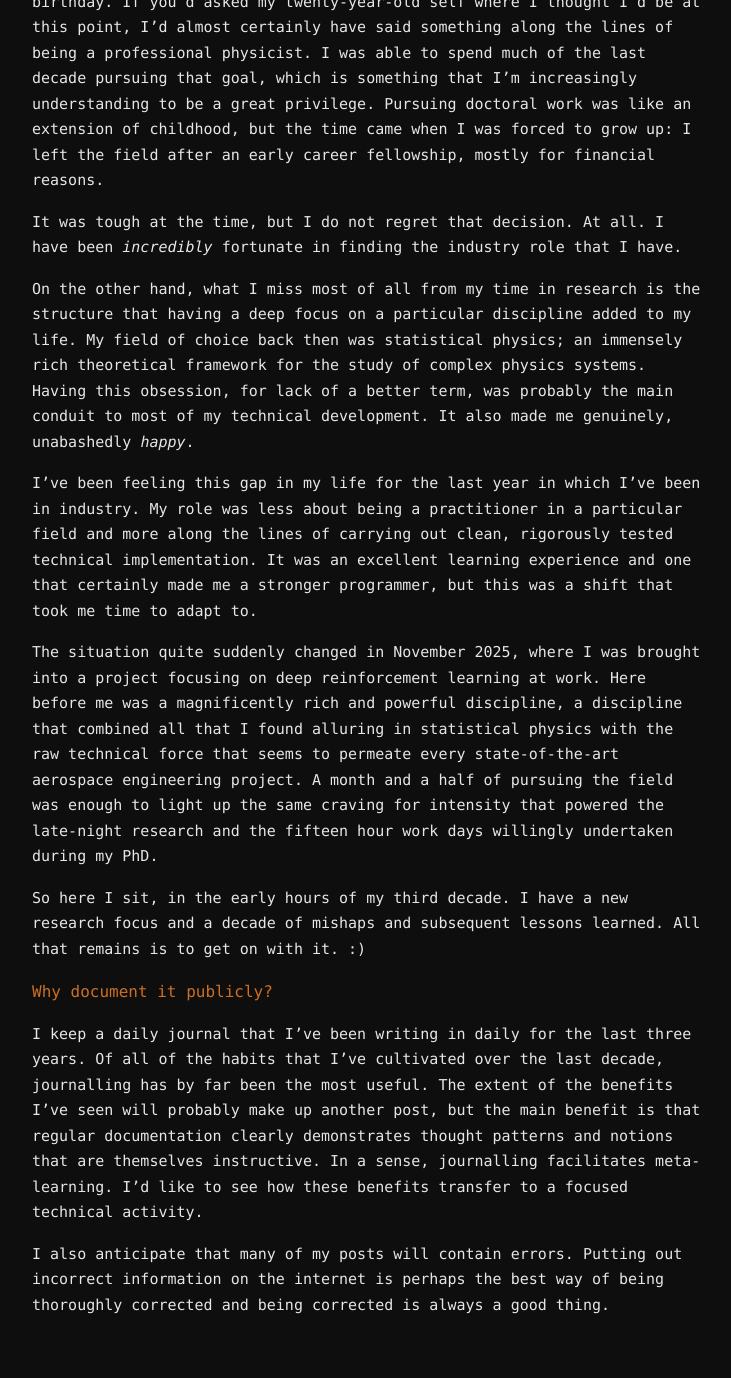
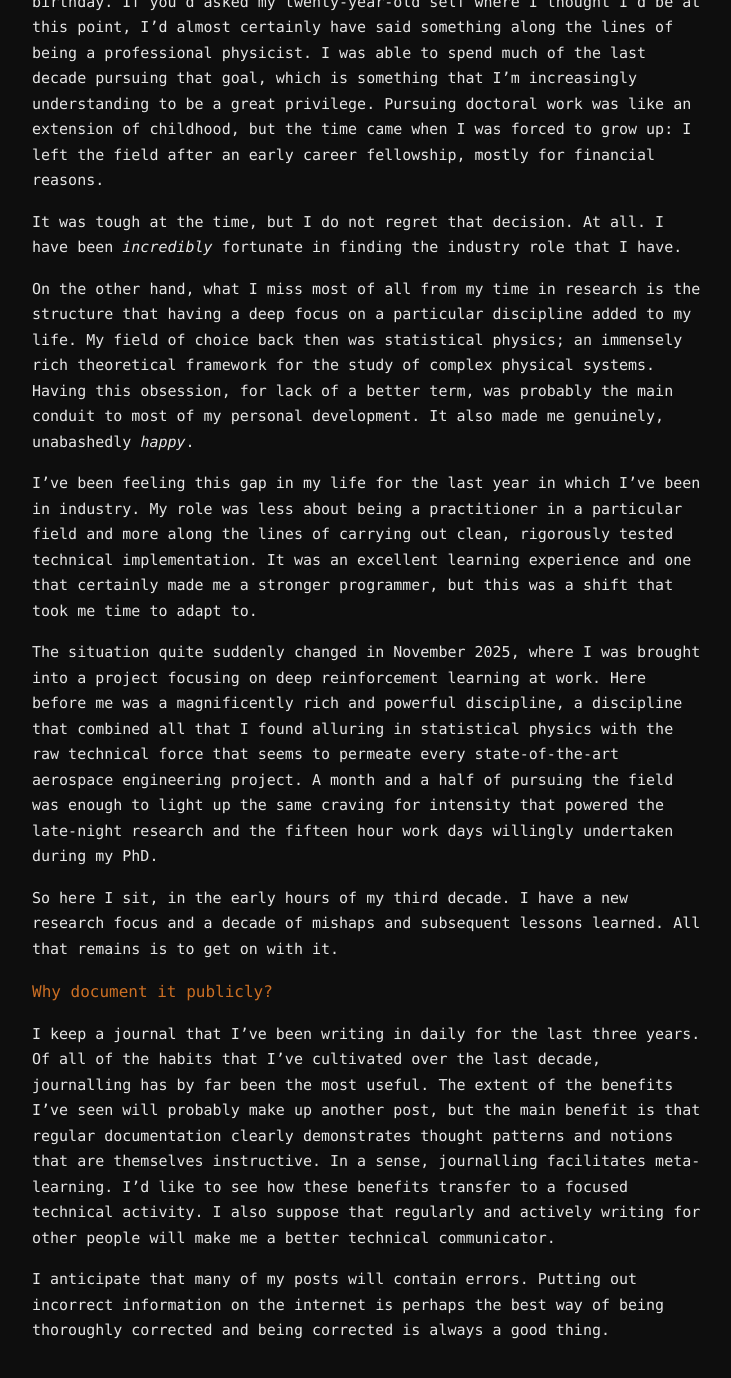
Before and after one commit to aravinthen/aravinthen.github.io, a Jekyll site: the page built from _posts/2025-12-31-mission_statement.md, in a window 1280 px wide and 1400 px high, scrolled down 904 px. Shown: the top 1378 px of the window, without its empty margins (272-1003 px from the left). Built offline with Jekyll 4.4.1, drawn with Linux system fonts in a browser that asks for light colours; our own code applies the rules of GitHub Pages for plain Markdown files.

Commit message:
grammar and spelling corrections
self-explanatory

```diff
--- a/_posts/2025-12-31-mission_statement.md
+++ b/_posts/2025-12-31-mission_statement.md
@@ -21,17 +21,17 @@ If you'd asked my twenty-year-old self where I thought I'd be at this point, I'd
 
 It was tough at the time, but I do not regret that decision. At all. I have been *incredibly* fortunate in finding the industry role that I have.
 
-On the other hand, what I miss most of all from my time in research is the structure that having a deep focus on a particular discipline added to my life. My field of choice back then was statistical physics; an immensely rich theoretical framework for the study of complex physics systems. Having this obsession, for lack of a better term, was probably the main conduit to most of my technical development. It also made me genuinely, unabashedly *happy*.
+On the other hand, what I miss most of all from my time in research is the structure that having a deep focus on a particular discipline added to my life. My field of choice back then was statistical physics; an immensely rich theoretical framework for the study of complex physical systems. Having this obsession, for lack of a better term, was probably the main conduit to most of my personal development. It also made me genuinely, unabashedly *happy*.
 
 I've been feeling this gap in my life for the last year in which I've been in industry. My role was less about being a practitioner in a particular field and more along the lines of carrying out clean, rigorously tested technical implementation. It was an excellent learning experience and one that certainly made me a stronger programmer, but this was a shift that took me time to adapt to.
 
 The situation quite suddenly changed in November 2025, where I was brought into a project focusing on deep reinforcement learning at work. Here before me was a magnificently rich and powerful discipline, a discipline that combined all that I found alluring in statistical physics with the raw technical force that seems to permeate every state-of-the-art aerospace engineering project. A month and a half of pursuing the field was enough to light up the same craving for intensity that powered the late-night research and the fifteen hour work days willingly undertaken during my PhD.
 
-So here I sit, in the early hours of my third decade. I have a new research focus and a decade of mishaps and subsequent lessons learned. All that remains is to get on with it. :)
+So here I sit, in the early hours of my third decade. I have a new research focus and a decade of mishaps and subsequent lessons learned. All that remains is to get on with it.
 
 ### Why document it publicly?
-I keep a daily journal that I've been writing in daily for the last three years. Of all of the habits that I've cultivated over the last decade, journalling has by far been the most useful.
-The extent of the benefits I've seen will probably make up another post, but the main benefit is that regular documentation clearly demonstrates thought patterns and notions that are themselves instructive.
-In a sense, journalling facilitates meta-learning. I'd like to see how these benefits transfer to a focused technical activity.
+I keep a journal that I've been writing in daily for the last three years. Of all of the habits that I've cultivated over the last decade, journalling has by far been the most useful.
+The extent of the benefits I've seen will probably make up another post, but the main benefit is that regular documentation clearly demonstrates thought patterns and notions that are themselves instructive. In a sense, journalling facilitates meta-learning.
+I'd like to see how these benefits transfer to a focused technical activity. I also suppose that regularly and actively writing for other people will make me a better technical communicator.
 
-I also anticipate that many of my posts will contain errors. Putting out incorrect information on the internet is perhaps the best way of being thoroughly corrected and being corrected is always a good thing.
+I anticipate that many of my posts will contain errors. Putting out incorrect information on the internet is perhaps the best way of being thoroughly corrected and being corrected is always a good thing.
```
